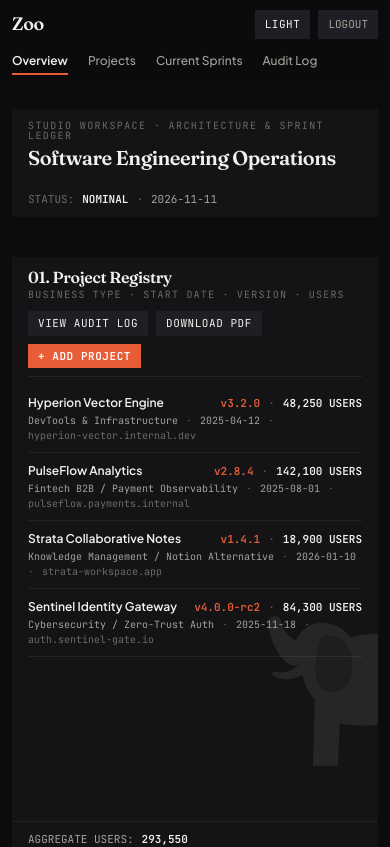
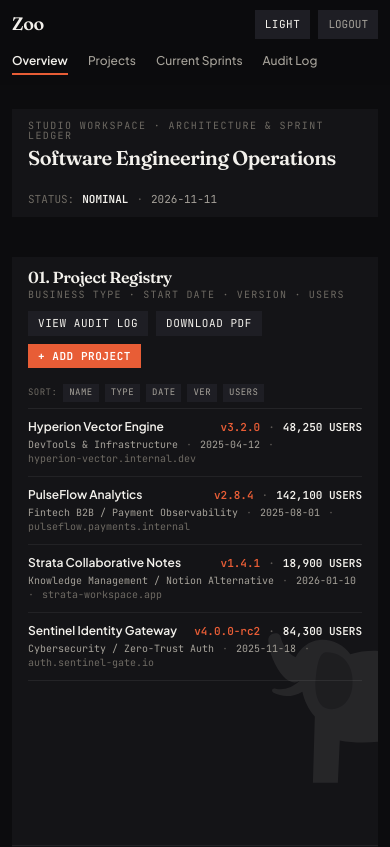
Before and after one commit to CEODemitri/ceo_zoo, a React (Vite) app: page / in a window 390 px wide. Shown: the top 847 px of the page. Built offline with nearby package versions, Linux system fonts and the light colour scheme.

Commit message:
feat(sprint): add task editing and undo deletion
Implement inline task title editing, persistent undo functionality for task deletions, and project list sorting to improve sprint management workflow.

```diff
--- a/src/components/ProjectRegistryTable.tsx
+++ b/src/components/ProjectRegistryTable.tsx
@@ -1,4 +1,4 @@
-import React, { useState, useRef, useEffect } from 'react';
+import React, { useState, useRef, useEffect, useMemo } from 'react';
 import { Project, AuditLog } from '../types';
 import { exportProjectsAuditPDF } from '../utils/pdfExport';
 
@@ -12,7 +12,15 @@ interface ProjectRegistryTableProps {
   onDeleteProject: (projectId: string) => void;
 }
 
+type SortKey = 'name' | 'businessType' | 'startDate' | 'version' | 'activeUsers';
+type SortDir = 'asc' | 'desc';
+
 const STORAGE_PNG_KEY = 'zoo_registry_custom_png_v2';
+
+const parseSemVer = (ver: string): number[] => {
+  const clean = ver.replace(/^v/i, '').split('-')[0];
+  return clean.split('.').map((n) => parseInt(n, 10) || 0);
+};
 
 export const ProjectRegistryTable: React.FC<ProjectRegistryTableProps> = ({
   projects,
@@ -20,11 +28,51 @@ export const ProjectRegistryTable: React.FC<ProjectRegistryTableProps> = ({
   onOpenLogModal,
   onOpenNewProject,
   onSelectProject,
-  onBumpVersion,
-  onDeleteProject,
 }) => {
   const totalUsers = projects.reduce((acc, p) => acc + p.activeUsers, 0);
   const fileInputRef = useRef<HTMLInputElement>(null);
+
+  const [sortKey, setSortKey] = useState<SortKey | null>(null);
+  const [sortDir, setSortDir] = useState<SortDir>('asc');
+
+  const handleSort = (key: SortKey) => {
+    if (sortKey !== key) {
+      setSortKey(key);
+      setSortDir(key === 'activeUsers' || key === 'startDate' || key === 'version' ? 'desc' : 'asc');
+    } else if (sortDir === 'asc') {
+      setSortDir('desc');
+    } else {
+      setSortKey(null);
+    }
+  };
+
+  const sortedProjects = useMemo(() => {
+    if (!sortKey) return projects;
+    const copy = [...projects];
+    copy.sort((a, b) => {
+      let cmp = 0;
+      if (sortKey === 'name') {
+        cmp = a.name.localeCompare(b.name);
+      } else if (sortKey === 'businessType') {
+        cmp = a.businessType.localeCompare(b.businessType);
+      } else if (sortKey === 'startDate') {
+        cmp = a.startDate.localeCompare(b.startDate);
+      } else if (sortKey === 'activeUsers') {
+        cmp = a.activeUsers - b.activeUsers;
+      } else if (sortKey === 'version') {
+        const va = parseSemVer(a.version);
+        const vb = parseSemVer(b.version);
+        for (let i = 0; i < 3; i++) {
+          if ((va[i] || 0) !== (vb[i] || 0)) {
+            cmp = (va[i] || 0) - (vb[i] || 0);
+            break;
+          }
+        }
+      }
+      return sortDir === 'asc' ? cmp : -cmp;
+    });
+    return copy;
+  }, [projects, sortKey, sortDir]);
 
   // Blank by default (shows the low-opacity elephant cutout until user taps to upload a PNG)
   const [pngImage, setPngImage] = useState<string | null>(() => {
@@ -57,6 +105,15 @@ export const ProjectRegistryTable: React.FC<ProjectRegistryTableProps> = ({
       };
       reader.readAsDataURL(file);
     }
+  };
+
+  const renderSortIndicator = (key: SortKey) => {
+    if (sortKey !== key) return null;
+    return (
+      <span className="ml-1 text-[#D94E28] dark:text-[#E85D36] font-bold">
+        {sortDir === 'asc' ? '↑' : '↓'}
+      </span>
+    );
   };
 
   return (
@@ -147,9 +204,37 @@ export const ProjectRegistryTable: React.FC<ProjectRegistryTableProps> = ({
           </button>
         </div>
 
-        {/* Mobile View (< 640px): Zero-Horizontal-Scroll Stacked Project Reference List */}
-        <div className="pointer-events-auto w-full pt-2 sm:hidden divide-y divide-[#181715]/[0.07] dark:divide-white/[0.06] border-t border-b border-[#181715]/[0.08] dark:border-white/[0.07] font-mono">
-          {projects.map((proj) => (
+        {/* Mobile View (< 640px): Zero-Horizontal-Scroll Touch Sort Bar + Stacked Project Reference List */}
+        <div className="pointer-events-auto w-full pt-2 sm:hidden font-mono">
+          <div className="flex flex-wrap items-center justify-start gap-1.5 pb-1.5 text-[9px] uppercase tracking-wider text-[#8C867E] dark:text-[#6E6A63]">
+            <span>SORT:</span>
+            {(
+              [
+                ['name', 'NAME'],
+                ['businessType', 'TYPE'],
+                ['startDate', 'DATE'],
+                ['version', 'VER'],
+                ['activeUsers', 'USERS'],
+              ] as const
+            ).map(([key, label]) => (
+              <button
+                key={key}
+                type="button"
+                onClick={() => handleSort(key)}
+                className={`px-1.5 py-0.5 transition-colors whitespace-nowrap shrink-0 ${
+                  sortKey === key
+                    ? 'bg-[#D94E28] dark:bg-[#E85D36] text-white font-semibold'
+                    : 'bg-[#E5E0D6] dark:bg-[#1E1E24] text-[#5C5852] dark:text-[#A6A29A]'
+                }`}
+              >
+                {label}
+                {sortKey === key ? (sortDir === 'asc' ? ' ↑' : ' ↓') : ''}
+              </button>
+            ))}
+          </div>
+
+          <div className="divide-y divide-[#181715]/[0.07] dark:divide-white/[0.06] border-t border-b border-[#181715]/[0.08] dark:border-white/[0.07]">
+            {sortedProjects.map((proj) => (
               <div
                 key={proj.id}
                 onClick={() => onSelectProject(proj.id)}
@@ -182,21 +267,52 @@ export const ProjectRegistryTable: React.FC<ProjectRegistryTableProps> = ({
               </div>
             ))}
           </div>
+        </div>
 
-        {/* Desktop/Tablet View (>= 640px): ~25-35% More Compressed Reference Table */}
+        {/* Desktop/Tablet View (>= 640px): ~25-35% More Compressed Reference Table with Clickable Sort Headers */}
         <div className="pointer-events-auto hidden sm:block w-full md:w-[74%] lg:w-[68%] pt-2 overflow-x-auto">
           <table className="w-full text-left font-mono text-[11px] border-collapse">
             <thead>
-              <tr className="border-b border-[#181715]/[0.1] dark:border-white/[0.08] text-[9px] uppercase text-[#8C867E] dark:text-[#6E6A63] tracking-[0.12em]">
-                <th className="py-1.5 pr-3 font-semibold text-left align-top">PROJECT NAME</th>
-                <th className="py-1.5 px-2.5 font-semibold text-left align-top">BUSINESS TYPE</th>
-                <th className="py-1.5 px-2.5 font-semibold text-left align-top whitespace-nowrap">START DATE</th>
-                <th className="py-1.5 px-2.5 font-semibold text-left align-top whitespace-nowrap">VERSION</th>
-                <th className="py-1.5 pl-2.5 font-semibold text-left align-top whitespace-nowrap">ACTIVE USERS</th>
+              <tr className="border-b border-[#181715]/[0.1] dark:border-white/[0.08] text-[9px] uppercase text-[#8C867E] dark:text-[#6E6A63] tracking-[0.12em] select-none">
+                <th
+                  onClick={() => handleSort('name')}
+                  className="py-1.5 pr-3 font-semibold text-left align-top cursor-pointer hover:text-[#181715] dark:hover:text-[#F3F1EC] transition-colors whitespace-nowrap"
+                  title="Click to sort by Project Name"
+                >
+                  PROJECT NAME{renderSortIndicator('name')}
+                </th>
+                <th
+                  onClick={() => handleSort('businessType')}
+                  className="py-1.5 px-2.5 font-semibold text-left align-top cursor-pointer hover:text-[#181715] dark:hover:text-[#F3F1EC] transition-colors whitespace-nowrap"
+                  title="Click to sort by Business Type"
+                >
+                  BUSINESS TYPE{renderSortIndicator('businessType')}
+                </th>
+                <th
+                  onClick={() => handleSort('startDate')}
+                  className="py-1.5 px-2.5 font-semibold text-left align-top cursor-pointer hover:text-[#181715] dark:hover:text-[#F3F1EC] transition-colors whitespace-nowrap"
+                  title="Click to sort by Start Date"
+                >
+                  START DATE{renderSortIndicator('startDate')}
+                </th>
+                <th
+                  onClick={() => handleSort('version')}
+                  className="py-1.5 px-2.5 font-semibold text-left align-top cursor-pointer hover:text-[#181715] dark:hover:text-[#F3F1EC] transition-colors whitespace-nowrap"
+                  title="Click to sort by Version"
+                >
+                  VERSION{renderSortIndicator('version')}
+                </th>
+                <th
+                  onClick={() => handleSort('activeUsers')}
+                  className="py-1.5 pl-2.5 font-semibold text-left align-top cursor-pointer hover:text-[#181715] dark:hover:text-[#F3F1EC] transition-colors whitespace-nowrap"
+                  title="Click to sort by Active Users"
+                >
+                  ACTIVE USERS{renderSortIndicator('activeUsers')}
+                </th>
               </tr>
             </thead>
             <tbody className="divide-y divide-[#181715]/[0.06] dark:divide-white/[0.05]">
-              {projects.map((proj) => (
+              {sortedProjects.map((proj) => (
                 <tr
                   key={proj.id}
                   onClick={() => onSelectProject(proj.id)}
```
Also changed, not shown: src/App.tsx (+92 -2 lines), src/components/SprintSection.tsx (+54 -5 lines). Lines whose indentation alone changed are shown as unchanged.
